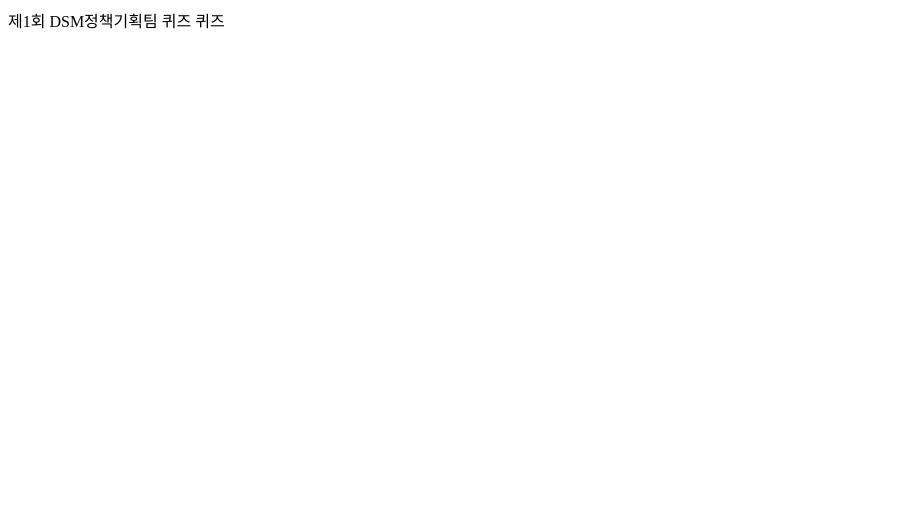
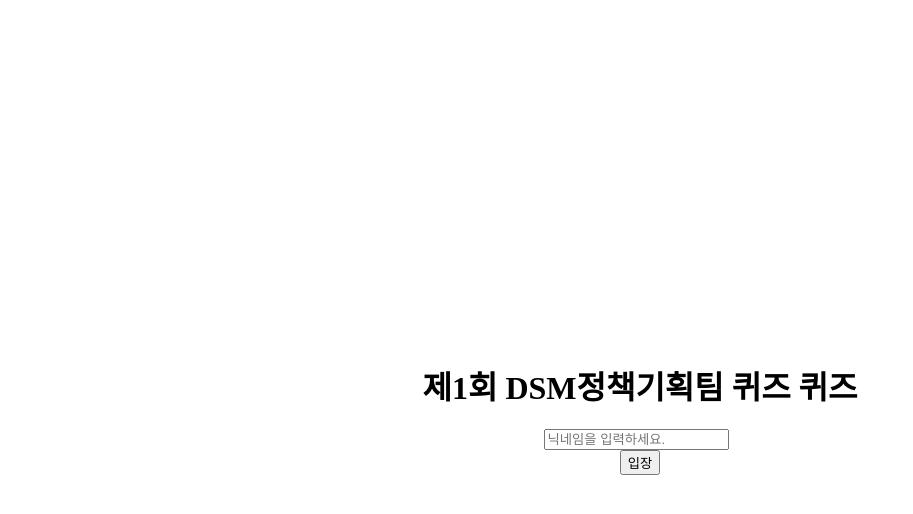
Before and after one commit to jowoosung/dsm-quiz-game, a Next.js app: page / in a window 1280 px wide. Shown: the top 514 px of the page, without its empty margins (0-913 px from the left). Built offline with nearby package versions, Linux system fonts and the light colour scheme.

Commit message:
fifififififi

```diff
--- a/src/components/Lobby.tsx
+++ b/src/components/Lobby.tsx
@@ -1 +1,2 @@
-export default function Lobby() { return <div>대기 중입니다...</div>; }
+export {};
+// Dummy content for Lobby.tsx
--- a/src/components/Quiz.tsx
+++ b/src/components/Quiz.tsx
@@ -1 +1,2 @@
-export default function Quiz() { return <div>퀴즈 문제</div>; }
+export {};
+// Dummy content for Quiz.tsx
--- a/src/pages/index.tsx
+++ b/src/pages/index.tsx
@@ -1 +1,9 @@
-export default function Home() { return <div>제1회 DSM정책기획팀 퀴즈 퀴즈</div>; }
+export default function Home() {
+  return (
+    <main style={{ display: "flex", flexDirection: "column", alignItems: "center", justifyContent: "center", height: "100vh" }}>
+      <h1>제1회 DSM정책기획팀 퀴즈 퀴즈</h1>
+      <input placeholder="닉네임을 입력하세요." style={{ marginRight: "8px" }} />
+      <button>입장</button>
+    </main>
+  );
+}
```
Also changed, not shown: package.json (+19 -1 lines), tsconfig.json (+20 -1 lines).
